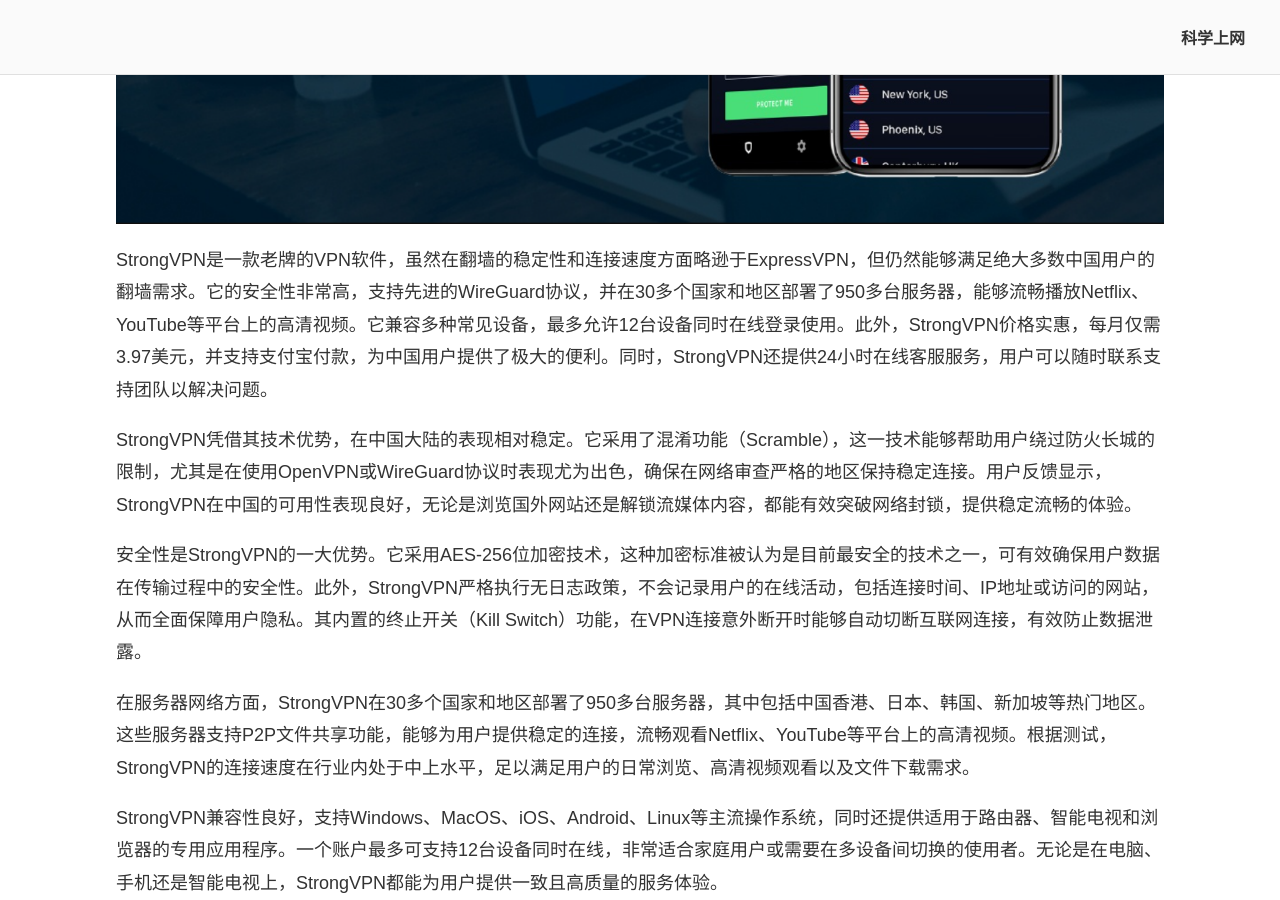
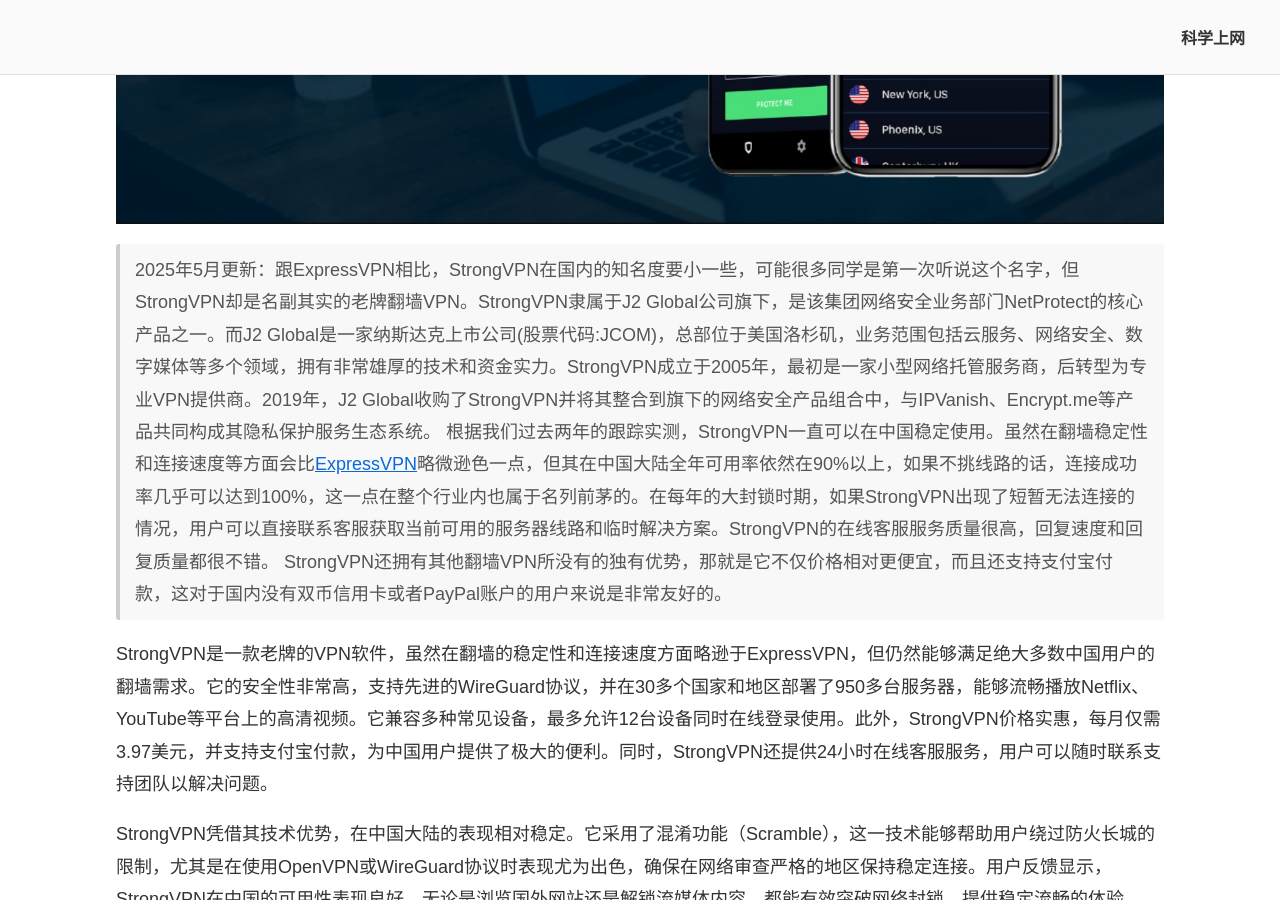
Before and after one commit to chinavpns/chinavpns.github.io, a Jekyll site: the page built from index.md, in a window 1280 px wide and 900 px high, scrolled down 15936 px. Built offline with Jekyll 4.4.1, drawn with Linux system fonts in a browser that asks for light colours.

Commit message:
Update index.md

```diff
--- a/index.md
+++ b/index.md
@@ -278,6 +278,16 @@
 ### 翻墙VPN推荐（二）：<a href="https://wallvpn.com/go/strong-vpn/" rel="nofollow">StrongVPN - 老牌VPN，支持支付宝付款</a>
 
 ![StrongVPN Banner：科学上网指南，最好用的翻墙软件和翻墙VPN推荐](https://raw.githubusercontent.com/chinavpns/chinavpns.github.io/refs/heads/main/image/StrongVPN-Banner.png)
+
+<blockquote>
+
+2025年5月更新：跟ExpressVPN相比，StrongVPN在国内的知名度要小一些，可能很多同学是第一次听说这个名字，但StrongVPN却是名副其实的老牌翻墙VPN。StrongVPN隶属于J2 Global公司旗下，是该集团网络安全业务部门NetProtect的核心产品之一。而J2 Global是一家纳斯达克上市公司(股票代码:JCOM)，总部位于美国洛杉矶，业务范围包括云服务、网络安全、数字媒体等多个领域，拥有非常雄厚的技术和资金实力。StrongVPN成立于2005年，最初是一家小型网络托管服务商，后转型为专业VPN提供商。2019年，J2 Global收购了StrongVPN并将其整合到旗下的网络安全产品组合中，与IPVanish、Encrypt.me等产品共同构成其隐私保护服务生态系统。
+
+根据我们过去两年的跟踪实测，StrongVPN一直可以在中国稳定使用。虽然在翻墙稳定性和连接速度等方面会比<a href="https://chinavpns.github.io/#%E7%BF%BB%E5%A2%99vpn%E6%8E%A8%E8%8D%90%E4%B8%80expressvpn---%E7%BF%BB%E5%A2%99%E9%9D%9E%E5%B8%B8%E7%A8%B3%E5%AE%9A%E5%AE%89%E5%85%A8%E6%80%A7%E9%AB%98%E9%80%9F%E5%BA%A6%E4%B8%9A%E5%86%85%E6%9C%80%E5%BF%AB30%E5%A4%A9%E5%85%8D%E8%B4%B9">ExpressVPN</a>略微逊色一点，但其在中国大陆全年可用率依然在90%以上，如果不挑线路的话，连接成功率几乎可以达到100%，这一点在整个行业内也属于名列前茅的。在每年的大封锁时期，如果StrongVPN出现了短暂无法连接的情况，用户可以直接联系客服获取当前可用的服务器线路和临时解决方案。StrongVPN的在线客服服务质量很高，回复速度和回复质量都很不错。
+
+StrongVPN还拥有其他翻墙VPN所没有的独有优势，那就是它不仅价格相对更便宜，而且还支持支付宝付款，这对于国内没有双币信用卡或者PayPal账户的用户来说是非常友好的。
+
+</blockquote>
 
 StrongVPN是一款老牌的VPN软件，虽然在翻墙的稳定性和连接速度方面略逊于ExpressVPN，但仍然能够满足绝大多数中国用户的翻墙需求。它的安全性非常高，支持先进的WireGuard协议，并在30多个国家和地区部署了950多台服务器，能够流畅播放Netflix、YouTube等平台上的高清视频。它兼容多种常见设备，最多允许12台设备同时在线登录使用。此外，StrongVPN价格实惠，每月仅需3.97美元，并支持支付宝付款，为中国用户提供了极大的便利。同时，StrongVPN还提供24小时在线客服服务，用户可以随时联系支持团队以解决问题。
 
```
